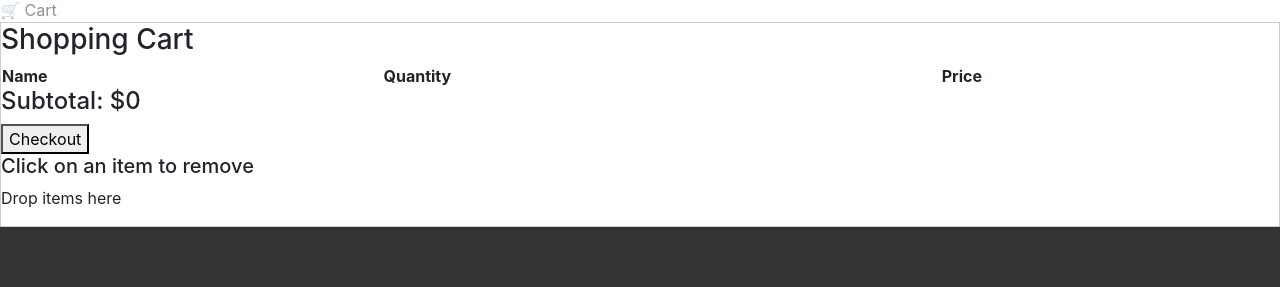
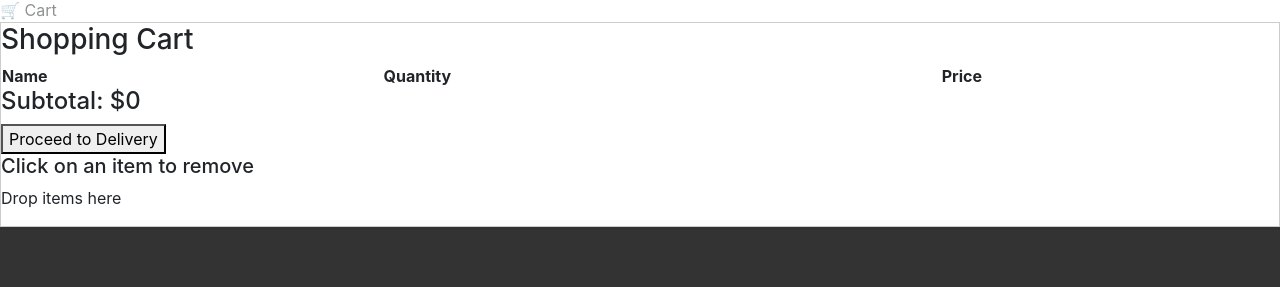
Before and after one commit to Daniel-Yu-2003/CPS630-Assignments, a PHP site: page /home.php in a window 1280 px wide. Shown: the part 2053-2340 px from the top of the page. Run offline with PHP 8.4, Linux system fonts and the light colour scheme; lists and menus that the app fills with data are empty.

Commit message:
update link

```diff
--- a/Project1/Fullstack/View Layer/home.php
+++ b/Project1/Fullstack/View Layer/home.php
@@ -84,8 +84,7 @@ session_start();
                 </table>
 
                 <h4 id="subtotal">Subtotal: $0</h4>
-                <button id="checkout-btn" onclick="reviewInvoice()">Checkout</button>
-                 <!-- <a href="cart.html" id="checkout-btn">Checkout</a> -->
+                <button id="checkout-btn" onclick="toMap()">Proceed to Delivery</button>
                 <h5>Click on an item to remove</h5>
                 <div id="cart" ondrop="drop(event)" ondragover="allowDrop(event)">
                     <p>Drop items here</p>
@@ -98,4 +97,10 @@ session_start();
     </body>
     <script src="../../script.js"></script>
     <script src="../../browserDetect.js"></script>
+    <script>
+        function toMap(){
+            localStorage.setItem('cart', JSON.stringify(cart));
+            window.location.replace("../../map.html")
+        }
+    </script>
 </html>
```
